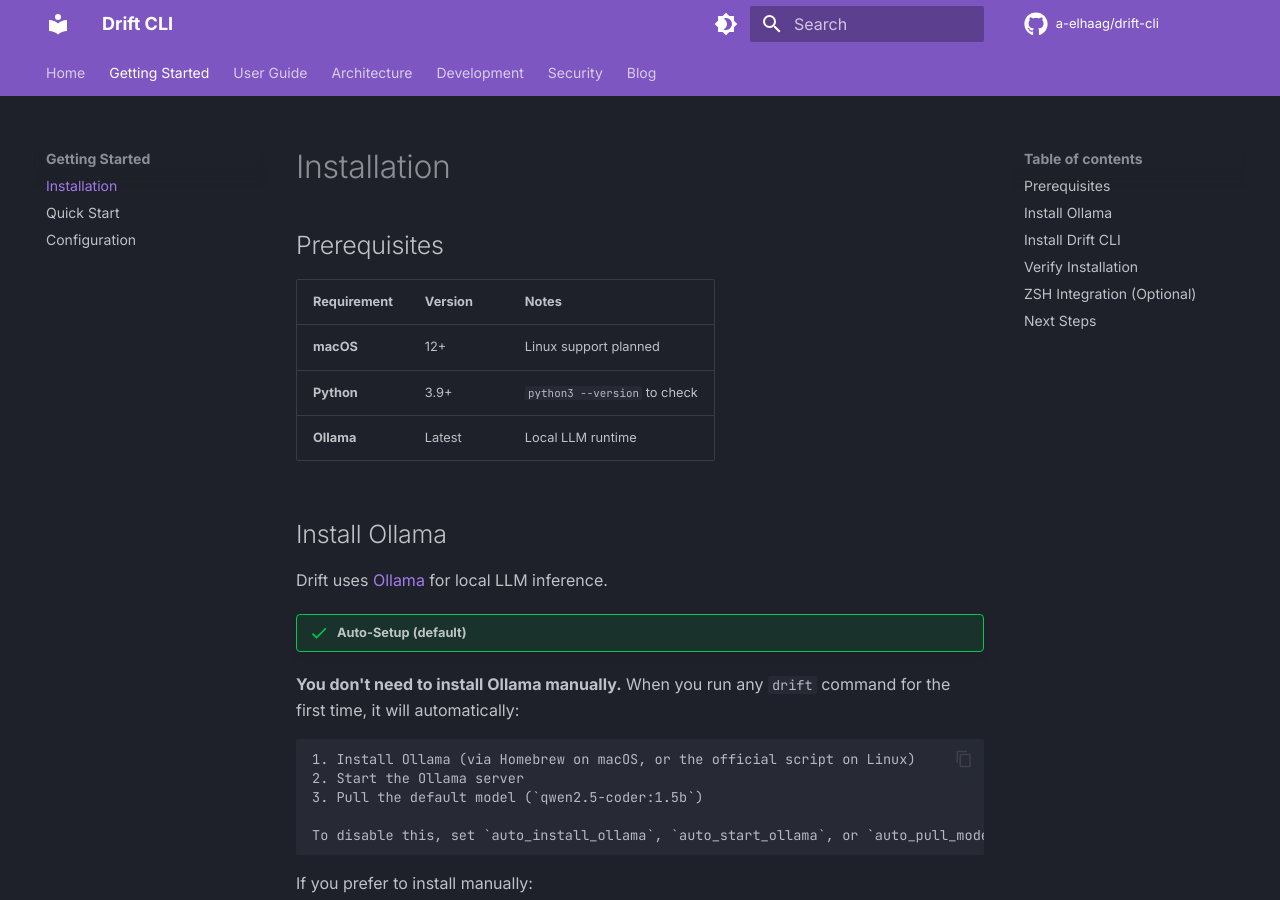
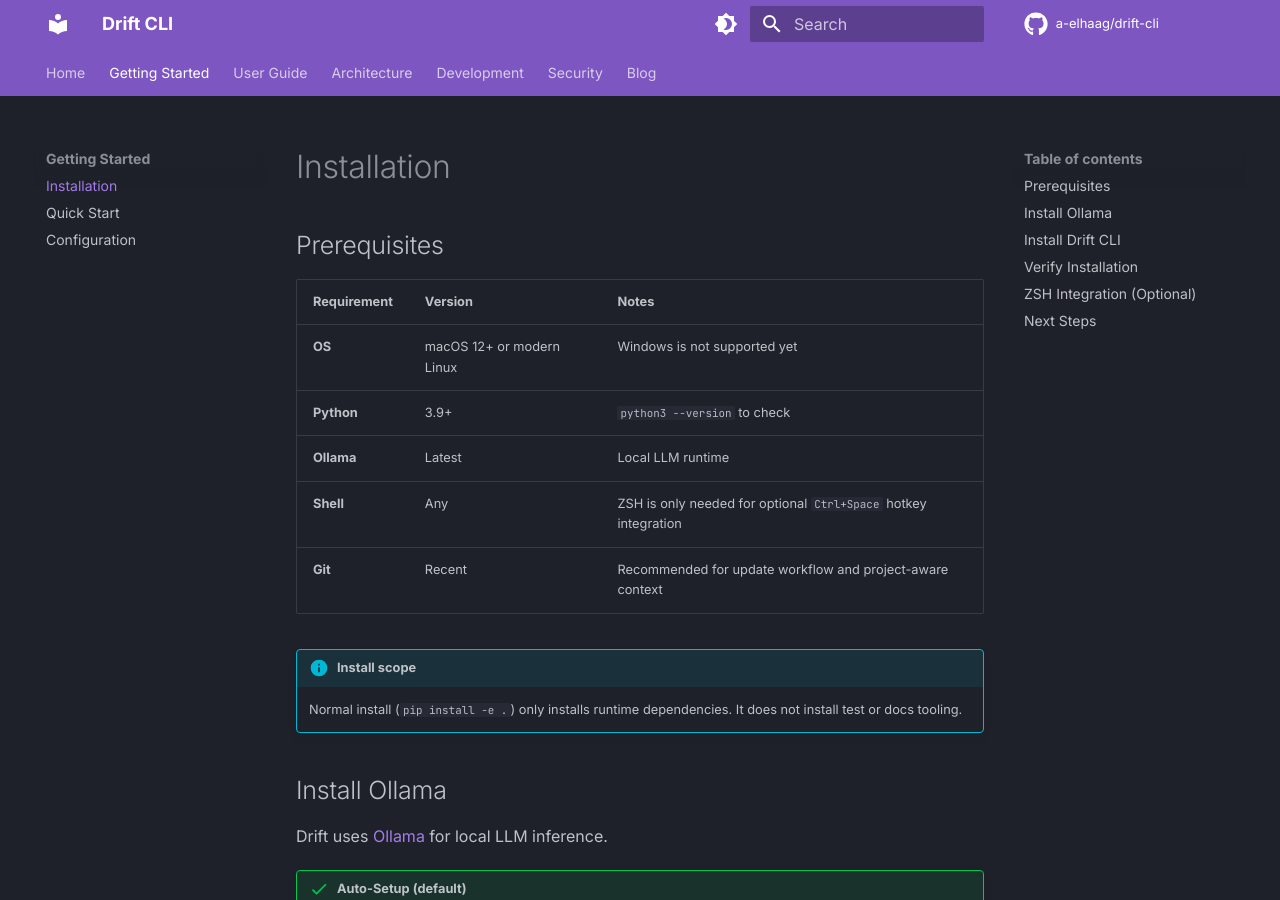
Before and after one commit to a-elhaag/drift-cli, an MkDocs documentation site: the page built from docs/getting-started/installation.md, in a window 1280 px wide and 900 px high. Built offline with MkDocs 1.6.1 and Material for MkDocs 9.7.7, drawn with Linux system fonts in a browser that asks for light colours; comment, search, counter and statistics services are not loaded.

Commit message:
docs: update system requirements and installation prerequisites for clarity

````diff
--- a/docs/getting-started/installation.md
+++ b/docs/getting-started/installation.md
@@ -2,11 +2,17 @@
 
 ## Prerequisites
 
-| Requirement | Version | Notes                        |
-| ----------- | ------- | ---------------------------- |
-| **macOS**   | 12+     | Linux support planned        |
-| **Python**  | 3.9+    | `python3 --version` to check |
-| **Ollama**  | Latest  | Local LLM runtime            |
+| Requirement | Version | Notes |
+| ----------- | ------- | ----- |
+| **OS** | macOS 12+ or modern Linux | Windows is not supported yet |
+| **Python** | 3.9+ | `python3 --version` to check |
+| **Ollama** | Latest | Local LLM runtime |
+| **Shell** | Any | ZSH is only needed for optional `Ctrl+Space` hotkey integration |
+| **Git** | Recent | Recommended for update workflow and project-aware context |
+
+!!! info "Install scope"
+    Normal install (`pip install -e .`) only installs runtime dependencies.
+    It does not install test or docs tooling.
 
 ## Install Ollama
 
@@ -58,6 +64,9 @@
     ./install.sh
     ```
 
+    The installer script is currently macOS-focused.
+    On Linux, use the source install flow.
+
 ## Verify Installation
 
 ```bash
````
Also changed, not shown: README.md (+12 -4 lines).
